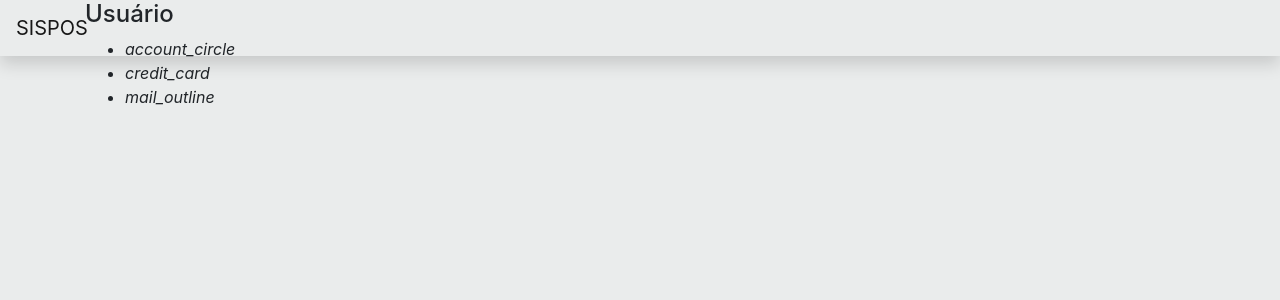
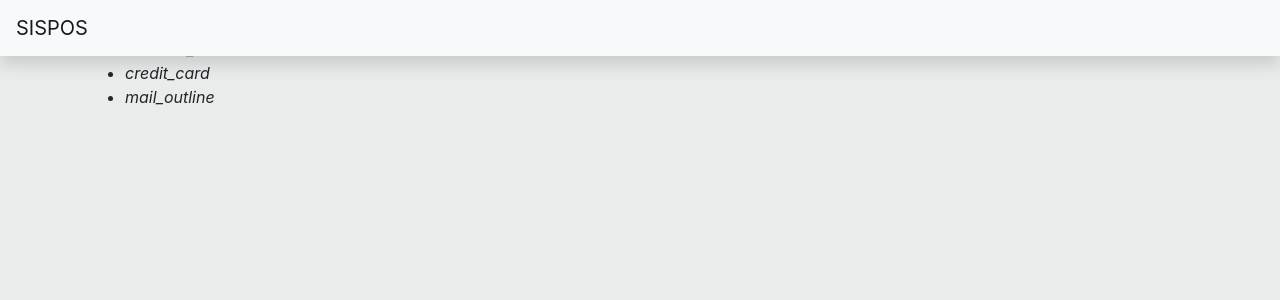
Before and after one commit to marcelosf/pos-relatorios, a Django app: template sispos/accounts/templates/user.html in a window 1280 px wide. Shown: the top 300 px of the page. Run offline with Django 3.2, Linux system fonts and the light colour scheme; the template is opened without the code that fills it, so the values that code supplies are empty; some libraries are stand-ins or nearby versions.

Commit message:
Altera cor de fundo do menu - Fixes #6

```diff
--- a/sispos/core/templates/menu.html
+++ b/sispos/core/templates/menu.html
@@ -1,3 +1,3 @@
-<nav class="shadow navbar fixed-top navbar-expand-lg navbar-light">
+<nav class="shadow navbar fixed-top navbar-expand-lg navbar-light bg-light">
     <a href="#" class="navbar-brand">SISPOS</a>
 </nav>
```
